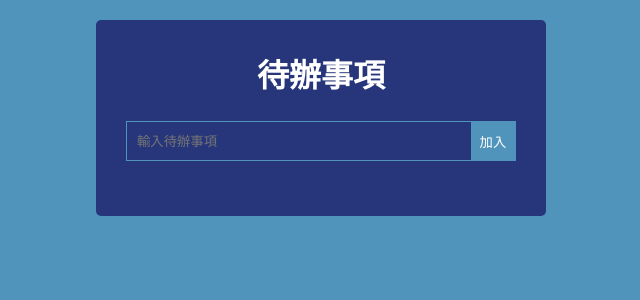
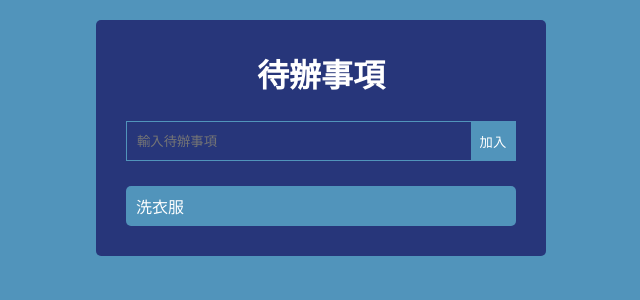
Before and after one commit to cyanshub/sp-my-react-todo-072324, a React (Vite) app: page / in a window 1280 px wide. Shown: the top 300 px of the page, without its empty margins (319-959 px from the left). Built offline with nearby package versions, Linux system fonts and the light colour scheme.

Commit message:
建立Todo組件, 並在TodoWrapper引用, 並撰寫相關Todo組件的樣式

```diff
--- a/src/App.css
+++ b/src/App.css
@@ -50,3 +50,17 @@ body {
   height: 100%;
   cursor: pointer;
 }
+
+.todo {
+  background-color: #5194bb;
+  height: 40px;
+  padding: 0 10px;
+  margin-top: 10px;
+  border-radius: 5px;
+
+  display: flex;
+  justify-content: space-between;
+  align-items: center;
+
+
+}
--- /dev/null
+++ b/src/components/Todo.jsx
@@ -0,0 +1,9 @@
+function Todo() {
+  return (
+    <div className="todo">
+      <p>洗衣服</p>
+    </div>
+  );
+}
+
+export default Todo;
--- a/src/components/Todowrapper.jsx
+++ b/src/components/Todowrapper.jsx
@@ -1,4 +1,5 @@
 import CreateForm from "./CreateForm";
+import Todo from "./Todo";
 
 function TodoWrapper() {
   return (
@@ -6,6 +7,7 @@ function TodoWrapper() {
       <div className="wrapper">
         <h1>待辦事項</h1>
         <CreateForm />
+        <Todo />
       </div>
     </>
   );
```
